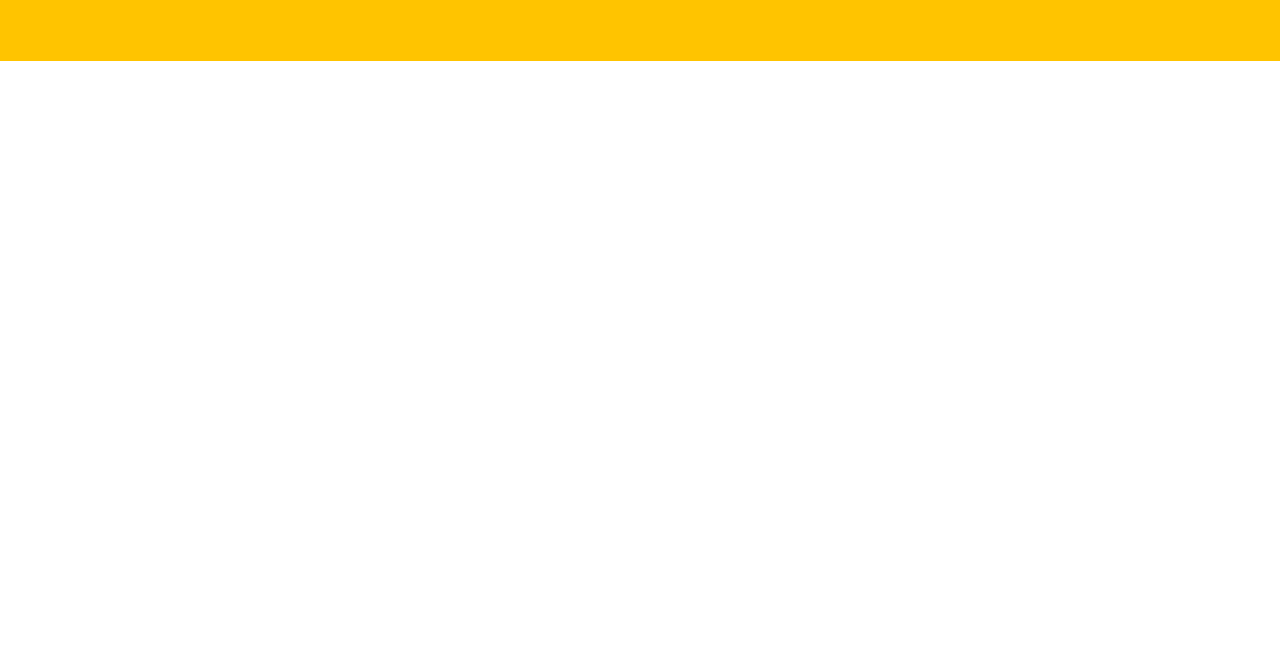
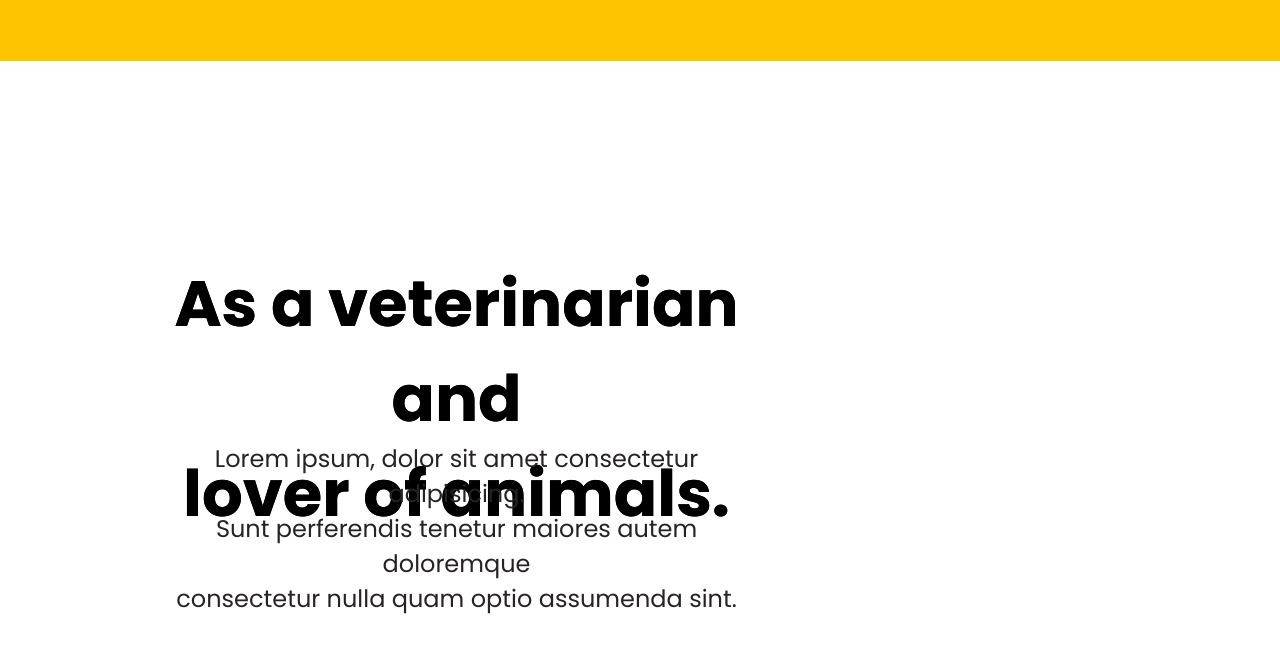
Before and after one commit to alaminrocky681/VetCare, a plain HTML site: page index.html in a window 1280 px wide. Shown: the part 840-1492 px from the top of the page. Before the commit the page ends 901 px from the top, so only its background shows below. Drawn offline with Linux system fonts and the light colour scheme.

Commit message:
2nd text

```diff
--- a/index.html
+++ b/index.html
@@ -50,6 +50,17 @@
 
         </div>
     </div>
+    <div class="div4">
+        <div class="head">
+            <h1>As a veterinarian and<br>lover of animals.</h1>
+           <h1>As a veterinarian and <br>lover of animals.</h1>
+            <p>Lorem ipsum, dolor sit amet consectetur adipisicing. <br> Sunt perferendis tenetur maiores autem doloremque <br> consectetur nulla quam optio assumenda sint.</p>
+
+
+
+        </div>
+    </div>
+
 
 </body>
 </html>
--- a/style.css
+++ b/style.css
@@ -193,3 +193,37 @@ ul li{
     bottom: 125px;
 
 }
+.div4{
+    height: 780px;
+    background-color: #FFF;
+    width: 100%;
+    text-align: center;
+    position: relative;
+
+
+
+}
+.head{
+    width: 60%X;
+    height: 100%;
+    /*background-color: #00BFCB;*/
+    position: absolute;font-family: 'Poppins', sans-serif;
+
+
+}
+.head h1{
+    font-size: 50px;
+    position: absolute;
+    left: 145px;
+    top: 195px;
+    font-size: 64px;
+    color: black;
+
+}
+.head p{
+    position: absolute;
+    left:145px ;
+    top: 380px;
+    color: #272323;
+    font-size: 24px;
+}
```
